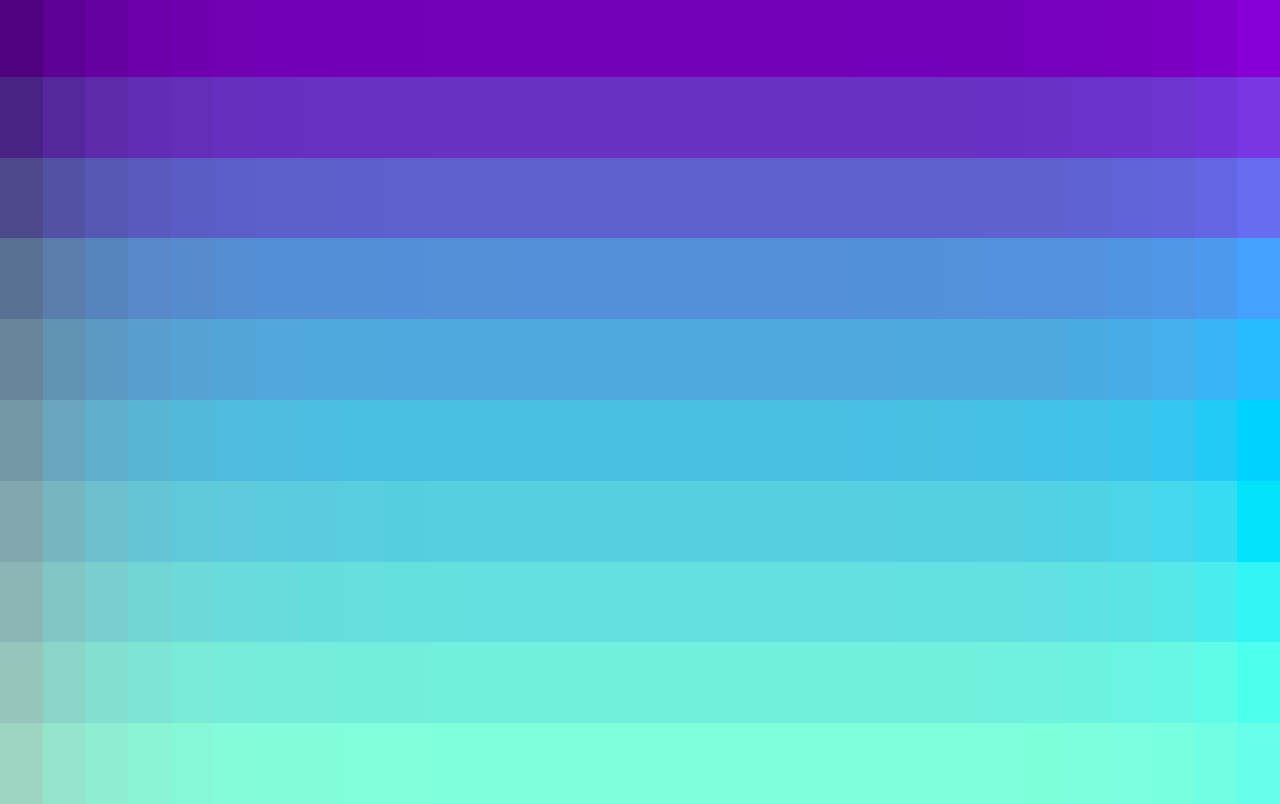
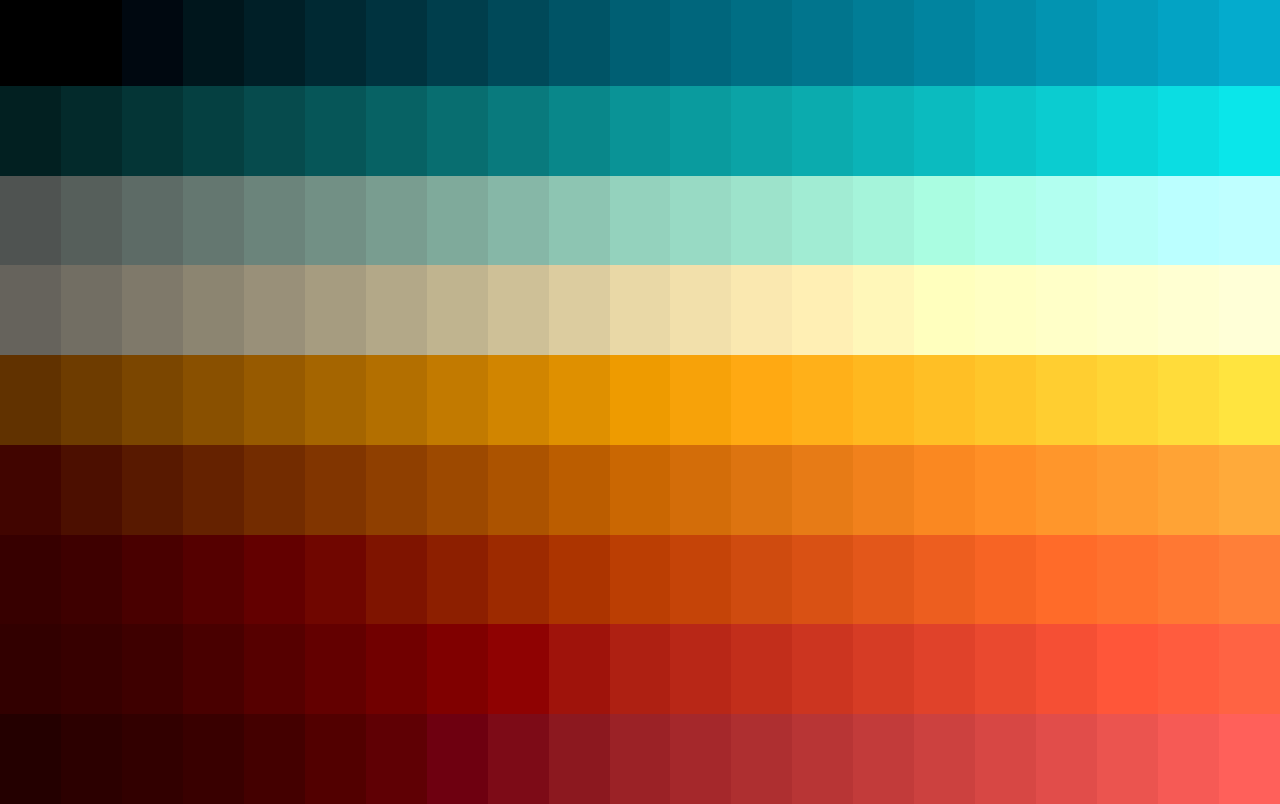
Before and after one commit to Rjpdude/colors-just-because, a React (Create React App) app: page / in a window 1280 px wide. Built offline with nearby package versions, Linux system fonts and the light colour scheme.

Commit message:
colorrendering

```diff
--- a/src/io/color.io.ts
+++ b/src/io/color.io.ts
@@ -39,12 +39,28 @@ export const createColorStream = (
   const interpolateDefinitions = (indx: number, color: string) => {
     const genesisHcl = d3.hcl(color)
     const scaled = scaleHcl(indx, genesisHcl, fibonacciArr)
-    console.log('results', scaled)
-    return scaled.rowDark
-      .reverse()
-      .slice(0, scaled.rowDark.length - 1)
-      .concat(d3.hcl(color))
-      .concat(scaled.rowLight)
+
+    const test1 = scaled.rowDark.reverse().slice(0, 6)
+    const test2 = scaled.rowLight.slice(
+      scaled.rowLight.length - 7,
+      scaled.rowLight.length - 1
+    )
+    const selection = d3
+      .quantize(d3.interpolateHcl(test1[0], test1[test1.length - 1]), 10)
+      .concat(color)
+      .concat(
+        d3.quantize(d3.interpolateHcl(test2[0], test2[test1.length - 1]), 10)
+      )
+      .map((hcl) => d3.rgb(hcl).toString())
+    //return selection
+    console.log('result', selection)
+    return selection
+
+    // return scaled.rowDark
+    //   .reverse()
+    //   .slice(0, scaled.rowDark.length - 1)
+    //   .concat(d3.hcl(color))
+    //   .concat(scaled.rowLight)
   }
 
   const scaleHcl = (
@@ -61,12 +77,12 @@ export const createColorStream = (
       i++
     ) {
       //queueLight.h -= dist[i].circumferance / 20;
-      queueLight.c += dist[i].circumferance / 10
-      queueLight.l += dist[i].circumferance / 20
+      queueLight.c += dist[i].circumferance / 5
+      queueLight.l += dist[i].circumferance / 2.5
 
       //queueDark.h += dist[i].circumferance / 20;
       queueDark.c -= dist[i].circumferance / 5
-      queueDark.l -= dist[i].circumferance / 10
+      queueDark.l -= dist[i].circumferance / 2.5
 
       rowLight.push(queueLight)
       rowDark.push(queueDark)
--- a/src/playground/Playground.tsx
+++ b/src/playground/Playground.tsx
@@ -9,7 +9,7 @@ export const Playground = () => {
   const [mtrx, setMtrx] = useState<ColorStream[]>([])
 
   useEffect(() => {
-    const palette = paletteFrom(2)
+    const palette = paletteFrom(3)
     createColorStream(palette, (colors) => {
       return setMtrx((m) =>
         (m.length === palette.length ? [] : m).concat({
```
